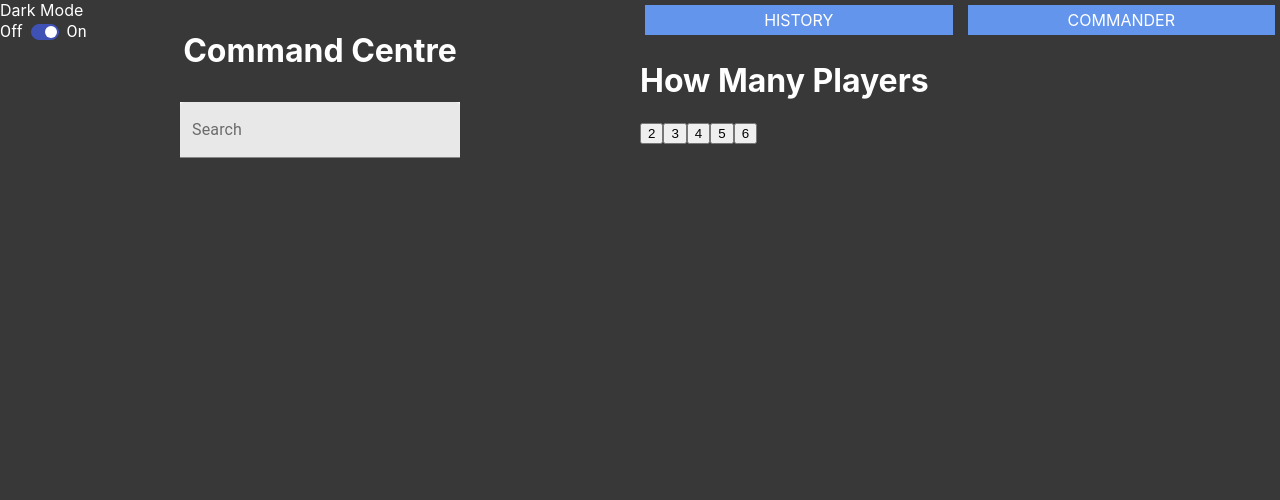
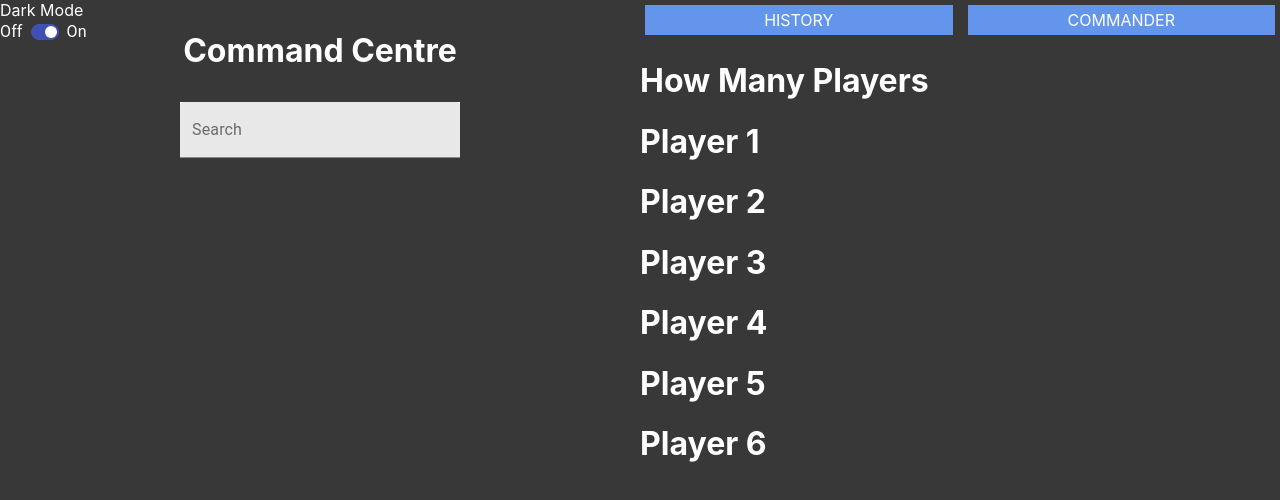
Before and after one commit to markloupetestware/mtgCardSearch, a Next.js app: page / in a window 1280 px wide. Both pictures are taken after a click on the element "COMMANDER". Shown: the top 500 px of the page. Built offline with nearby package versions, Linux system fonts and the light colour scheme.

Commit message:
added player container

```diff
--- a/components/CommanderTab/CommanderTab.tsx
+++ b/components/CommanderTab/CommanderTab.tsx
@@ -1,8 +1,13 @@
-import { StylesProvider } from "@material-ui/core";
+import {useState} from "react"
+import PlayerContainer from "../PlayerContainer/PlayerContainer"
 
 import styles from "./commanderTab.module.css";
 
+
 const CommanderTab = () => {
+  const [playerCount, setPlayerCount] = useState(6)
+  const playerContainers = Array.apply(null, Array(6)).map(function () {})
+
   const playerButtonData = [
     {
       value: 2,
@@ -20,14 +25,26 @@ const CommanderTab = () => {
       value: 6,
     },
   ];
+  function handleClick(playerCount: number){
+    setPlayerCount(playerCount)
+  }
+console.log("render");
 
   return (
+
     <div className={styles.commanderContainer}>
       <div className={styles.commanderPlayerCountContainer}>
         <h1>How Many Players</h1>
-        {playerButtonData.map((item, i) => {
-          return <button key={i}>{item.value}</button>;
-        })}
+
+        {playerCount === 0 ?
+        playerButtonData.map((item, i) => {
+          return <button onClick={()=>handleClick(item.value)} value={item.value} key={i}>{item.value}</button>;
+        }):
+        playerContainers.map((item, i)=>{
+          return <PlayerContainer index={i}/>
+        })
+
+        }
       </div>
     </div>
   );
--- a/components/HistoryTab/historyTab.module.css
+++ b/components/HistoryTab/historyTab.module.css
@@ -18,6 +18,7 @@
   grid-template-rows: repeat(auto-fit, minmax(10px, max-content));
   overflow: hidden;
   padding-right: 73px;
+  padding-top: 10px;
 }
 .smallImage:hover + .hoverImage {
   display: block;
--- /dev/null
+++ b/components/PlayerContainer/PlayerContainer.tsx
@@ -0,0 +1,16 @@
+
+
+interface PlayerContainerProps {
+    index: number
+}
+
+const PlayerContainer = ({index}: PlayerContainerProps) => {
+    return(
+<div>
+    <h1>Player {index+1}</h1>
+
+</div>
+    )
+}
+
+export default PlayerContainer
```
Also changed, not shown: components/PlayerContainer/playerContainer.module.css (added).
